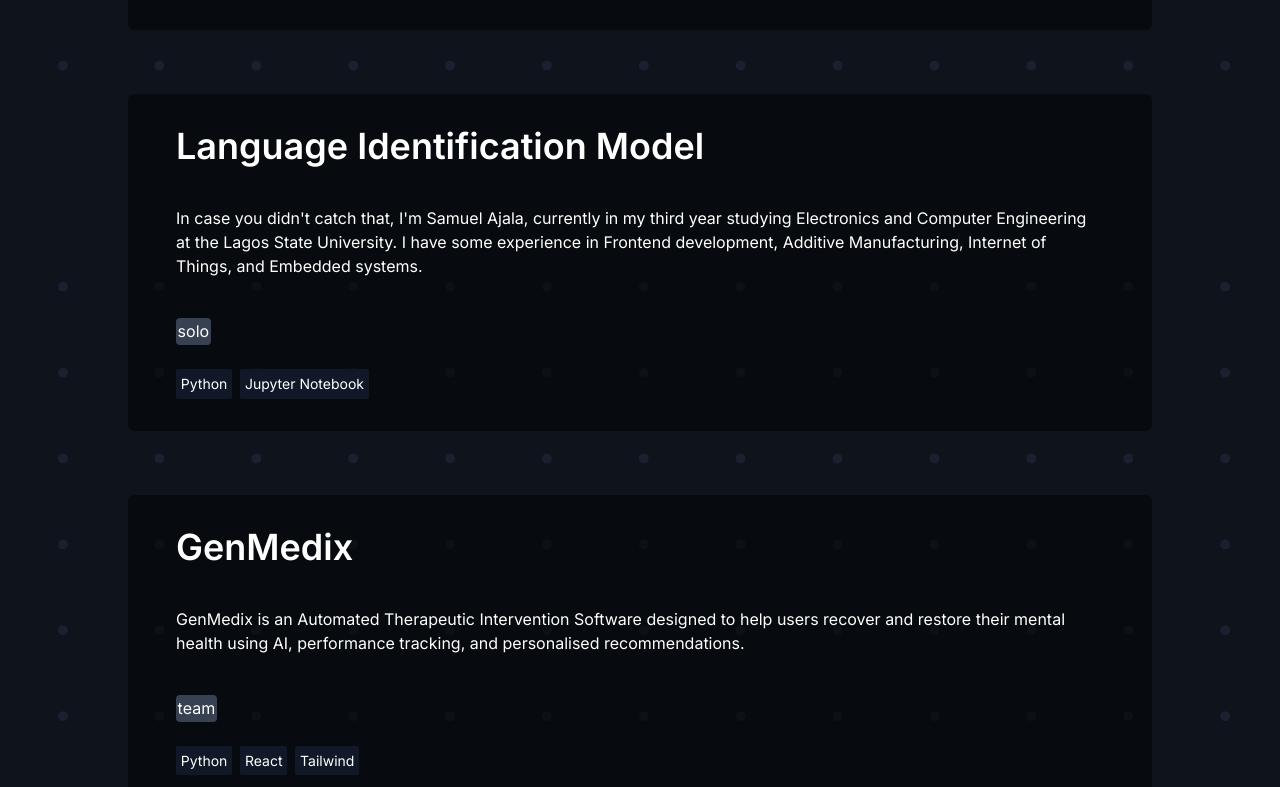
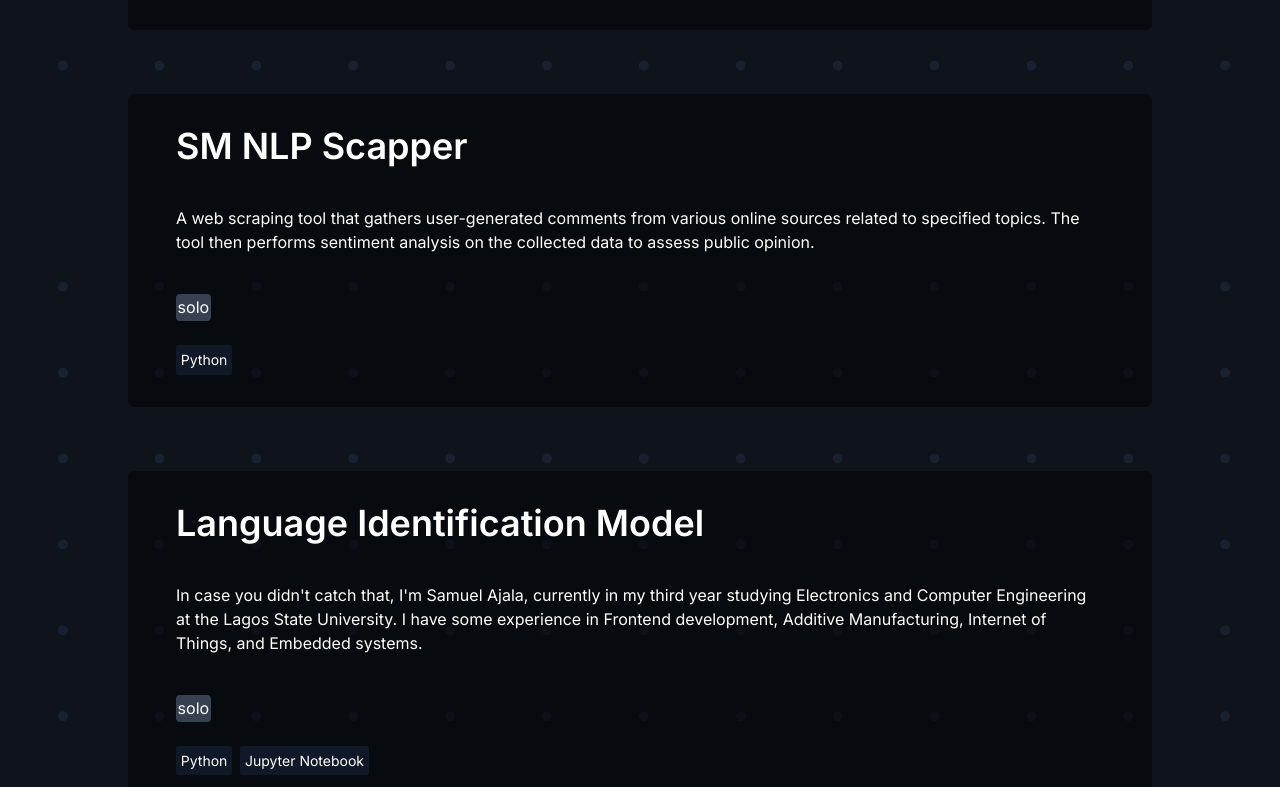
Before and after one commit to samuelajala01/portfolio-v4, a Next.js app: page /projects in a window 1280 px wide. Shown: the part 833-1620 px from the top of the page. Built offline with nearby package versions, Linux system fonts and the light colour scheme.

Commit message:
chore: add new project

```diff
--- a/src/app/projects/page.jsx
+++ b/src/app/projects/page.jsx
@@ -11,6 +11,14 @@ const projectList = [
     desc: "classification model built using the Cifar-10 dataset.",
     type: "solo",
     tools: ["Python", "Jupyter Notebook"],
+    tags: ["Machine learning/Artificial Intelligence"],
+  },
+  {
+    title: "SM NLP Scapper",
+    visit: "https://github.com/samuelajala01/sm_nlp_scrapper",
+    desc: "A web scraping tool that gathers user-generated comments from various online sources related to specified topics. The tool then performs sentiment analysis on the collected data to assess public opinion.",
+    type: "solo",
+    tools: ["Python"],
     tags: ["Machine learning/Artificial Intelligence"],
   },
   {
```
